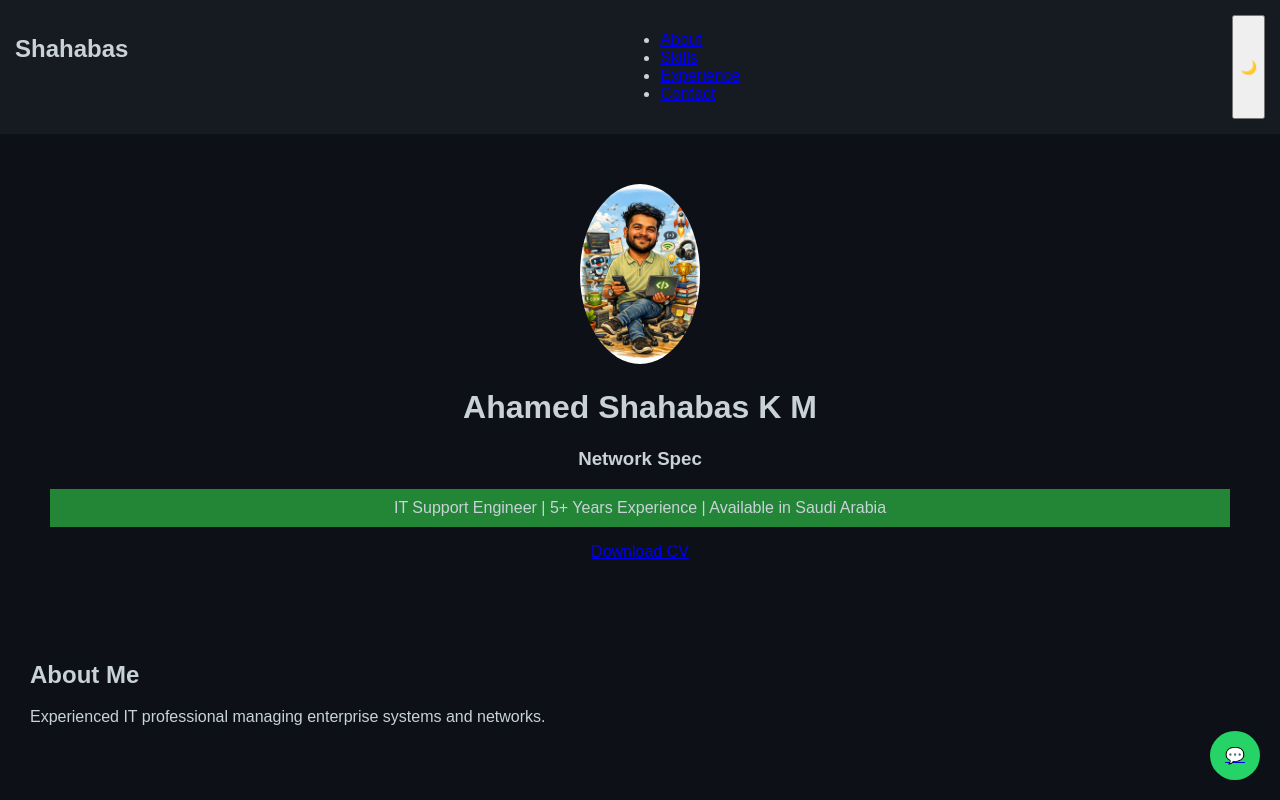
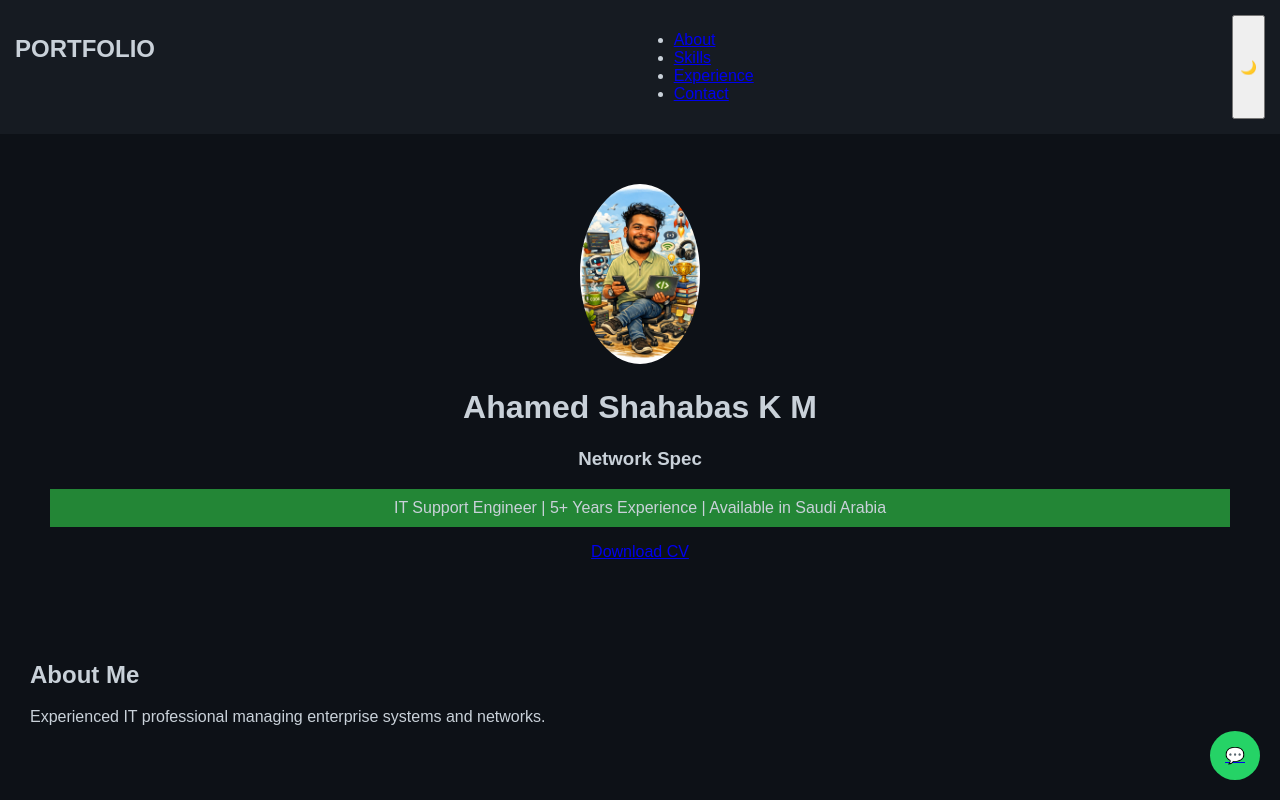
Before and after one commit to ahamed-shahabas/ahamed-shahabas.github.io, a plain HTML site: page index.html in a window 1280 px wide. Shown: the top 800 px of the page. Drawn offline with Linux system fonts and the light colour scheme.

Commit message:
Update index.html

```diff
--- a/index.html
+++ b/index.html
@@ -12,7 +12,7 @@
 <body>
 
 <nav class="navbar">
-  <h2>Shahabas</h2>
+  <h2>PORTFOLIO</h2>
   <ul>
     <li><a href="#about">About</a></li>
     <li><a href="#skills">Skills</a></li>
```
